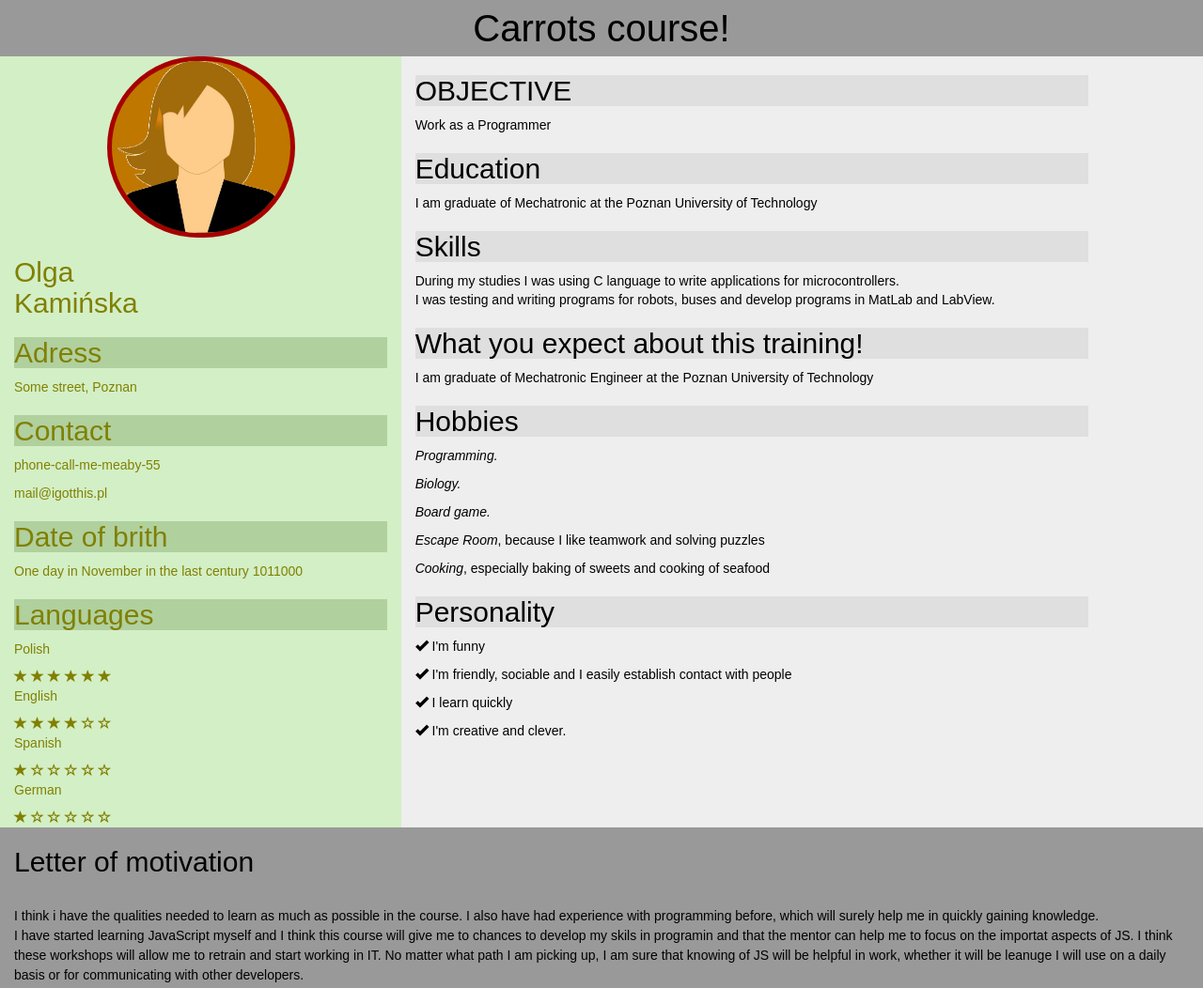
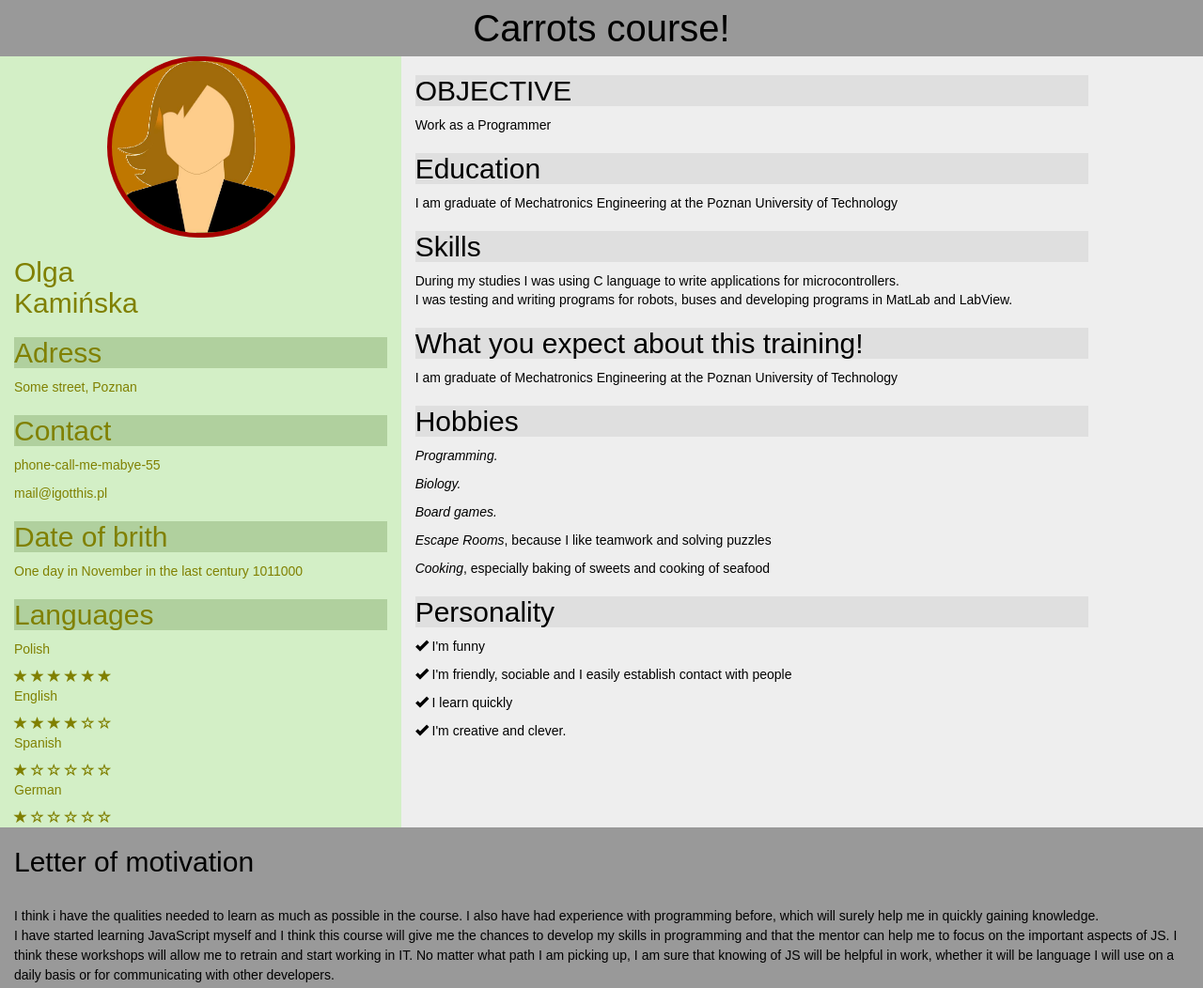
Before and after one commit to Okamina/CarrotsJsTask, a plain HTML site: page main.html in a window 1280 px wide. Shown: the whole page at 94% size. Drawn offline with nearby package versions, Linux system fonts and the light colour scheme; a web font is replaced by a local one.

Commit message:
spelling correction

```diff
--- a/main.html
+++ b/main.html
@@ -35,7 +35,7 @@
 				<p>Some street, Poznan</p>
 
 				<h2>Contact</h2>
-				<p>phone-call-me-meaby-55</p>
+				<p>phone-call-me-mabye-55</p>
 				<p>mail@igotthis.pl</p>
 
 				<h2>Date of brith</h2>
@@ -62,19 +62,19 @@
 			<p>Work as a Programmer</p>
 
 			<h2>Education</h2>
-			<p>I am graduate of Mechatronic at the Poznan University of Technology</p>
+			<p>I am graduate of Mechatronics Engineering at the Poznan University of Technology</p>
 
 			<h2>Skills</h2>
-			<p>During my studies I was using C language to write applications for microcontrollers.<br>I was testing and writing programs for robots, buses and develop programs in MatLab and LabView.</p>
+			<p>During my studies I was using C language to write applications for microcontrollers.<br>I was testing and writing programs for robots, buses and developing programs in MatLab and LabView.</p>
 
 			<h2>What you expect about this training!</h2>
-			<p>I am graduate of Mechatronic Engineer at the Poznan University of Technology</p>
+			<p>I am graduate of Mechatronics Engineering at the Poznan University of Technology</p>
 
 			<h2>Hobbies</h2>
 			<p><i>Programming.</i></p>
 			<p><i>Biology.</i></p>
-			<p><i>Board game.</i></p>
-			<p><i>Escape Room</i>, because I like teamwork and solving puzzles</p>
+			<p><i>Board games.</i></p>
+			<p><i>Escape Rooms</i>, because I like teamwork and solving puzzles</p>
 			<p><i>Cooking</i>, especially baking of sweets and cooking of seafood</p>
 
 			<h2>Personality</h2>
@@ -90,7 +90,7 @@
 			<div class="footer">
 				<h2>Letter of motivation</h2>
 				<br>
-				<p>I think i have the qualities needed to learn as much as possible in the course. I also have had experience with programming before, which will surely help me in quickly gaining knowledge.<br>				I have started learning JavaScript myself and I think this course will give me to chances to develop my skils in programin and that the mentor can help me to focus on the importat aspects of JS. I think these workshops will allow me to retrain and start working in IT. No matter what path I am picking up, I am sure that knowing of JS will be helpful in work, whether it will be leanuge I will use on a daily basis or for communicating with other developers.</p>
+				<p>I think i have the qualities needed to learn as much as possible in the course. I also have had experience with programming before, which will surely help me in quickly gaining knowledge.<br>				I have started learning JavaScript myself and I think this course will give me the chances to develop my skills in programming and that the mentor can help me to focus on the important aspects of JS. I think these workshops will allow me to retrain and start working in IT. No matter what path I am picking up, I am sure that knowing of JS will be helpful in work, whether it will be language I will use on a daily basis or for communicating with other developers.</p>
 
 			</div>
 		</div>
```
